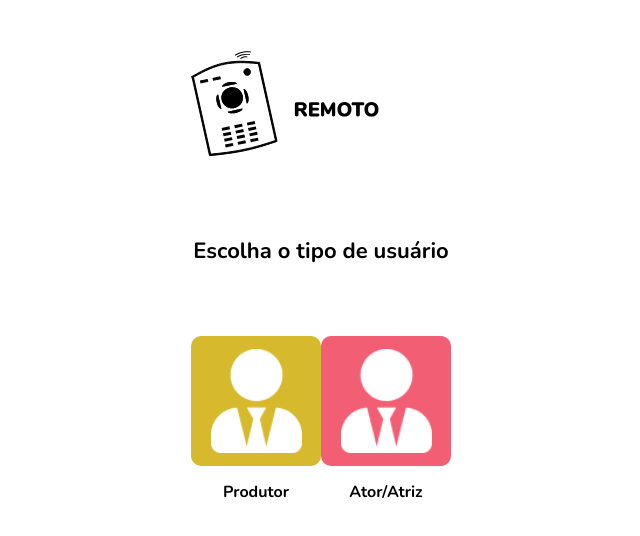
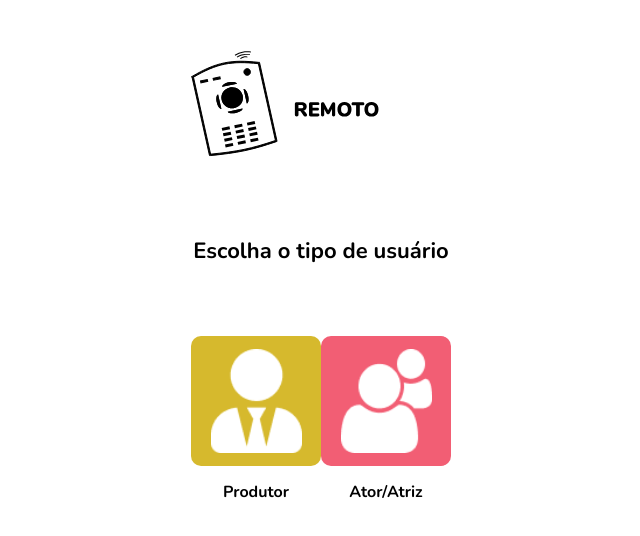
Before and after one commit to cgmbauer/frente_criacoes, a React (Create React App) app: page / in a window 1280 px wide. Shown: the top 536 px of the page, without its empty margins (319-959 px from the left). Built offline with nearby package versions, Linux system fonts and the light colour scheme.

Commit message:
Limpeza de codigo e correcao do bug que nao estava trazendo as reserva

```diff
--- a/src/pages/Home/index.jsx
+++ b/src/pages/Home/index.jsx
@@ -35,7 +35,7 @@ const Home = () => {
         <Link to="/user-signin">
           <CardUser>
             <div>
-              <img className="user" src={AdminLogo} alt="admin logo" />
+              <img className="user" src={UserLogo} alt="admin logo" />
             </div>
             <p>Ator/Atriz</p>
           </CardUser>
--- a/src/pages/Offers/index.jsx
+++ b/src/pages/Offers/index.jsx
@@ -50,12 +50,12 @@ const Offers = () => {
         );
       }
     },
-    [toggleAlert, castList],
+    [toggleAlert],
   );
 
   useEffect(() => {
     async function getReserveList() {
-      const response = await api.get('/reserve/listByActress/2');
+      const response = await api.get(`/reserve/listByActress/${data.user.id}`);
       if (response.data.length > 0) {
         const reserveData = response.data;
         setCastList(reserveData);
@@ -89,7 +89,7 @@ const Offers = () => {
 
       {castList.length > 0 &&
         !notFound &&
-        castList.map((cast, index) => (
+        castList.map(cast => (
           <ReservationBox>
             <img src={DummyImg} alt="dummy profile logo" />
             <ReservationInformations>
```
Also changed, not shown: 1 other file (tests, documents, lock files or other folders).
